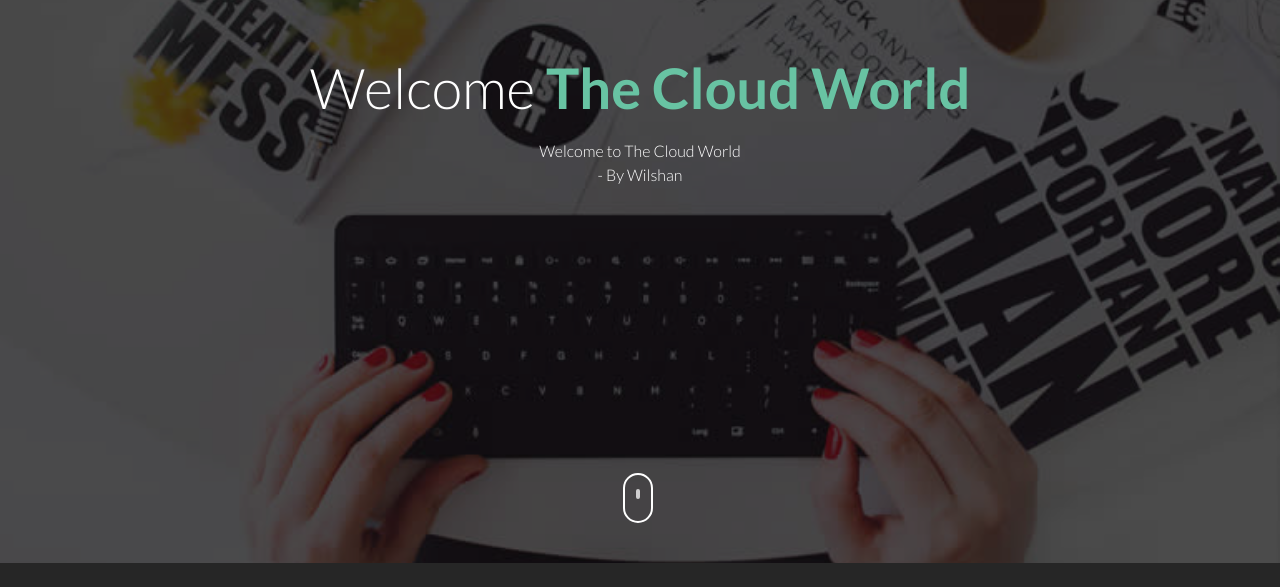
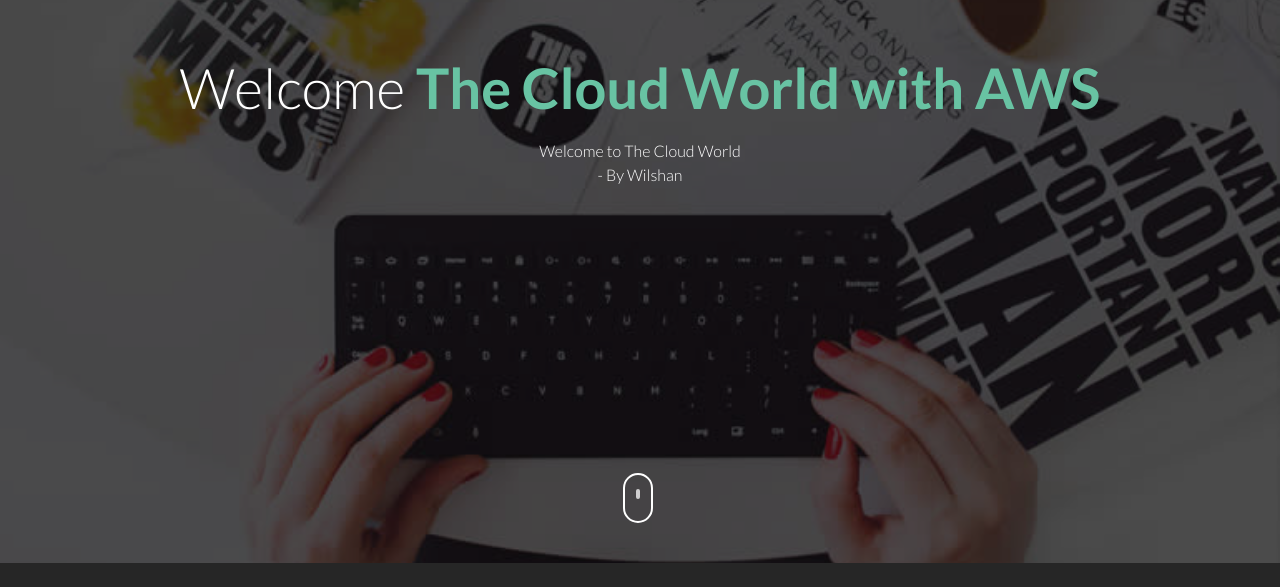
Before and after one commit to Lok83/StaticWeb, a plain HTML site: page index.html in a window 1280 px wide. Shown: the part 237-824 px from the top of the page. Drawn offline with Linux system fonts and the light colour scheme.

Commit message:
Add files via upload

```diff
--- a/index.html
+++ b/index.html
@@ -39,7 +39,7 @@
 				<div class="col-md-12 text-center st-header-content">
 					<div class="logo"><a href=""><img src="images/logo.png" alt=""></a></div>
 					<div class="st-header-title">
-						<h2>Welcome <span>The Cloud World</span></h2>
+						<h2>Welcome <span>The Cloud World with AWS</span></h2>
 						<p>Welcome to The Cloud World <br /> - By Wilshan </p>
 					</div>
 				</div>
```
